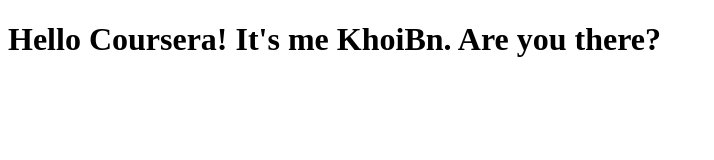
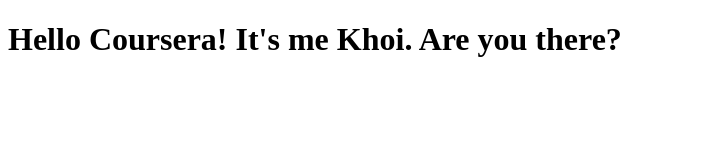
Before and after one commit to Wai239/coursera-test, a plain HTML site: page site/index.html in a window 1280 px wide. Shown: the whole page, without its empty margins (0-714 px from the left). Drawn offline with Linux system fonts and the light colour scheme.

Commit message:
Small addition to our page

```diff
--- a/site/index.html
+++ b/site/index.html
@@ -4,6 +4,6 @@
  	<title>Hello Coursera!</title>
  </head>
  <body>
- <h1>Hello Coursera! It's me KhoiBn. Are you there?</h1>
+ <h1>Hello Coursera! It's me Khoi. Are you there?</h1>
  </body>
  </html>
```
Also changed, not shown: 1 other file.
